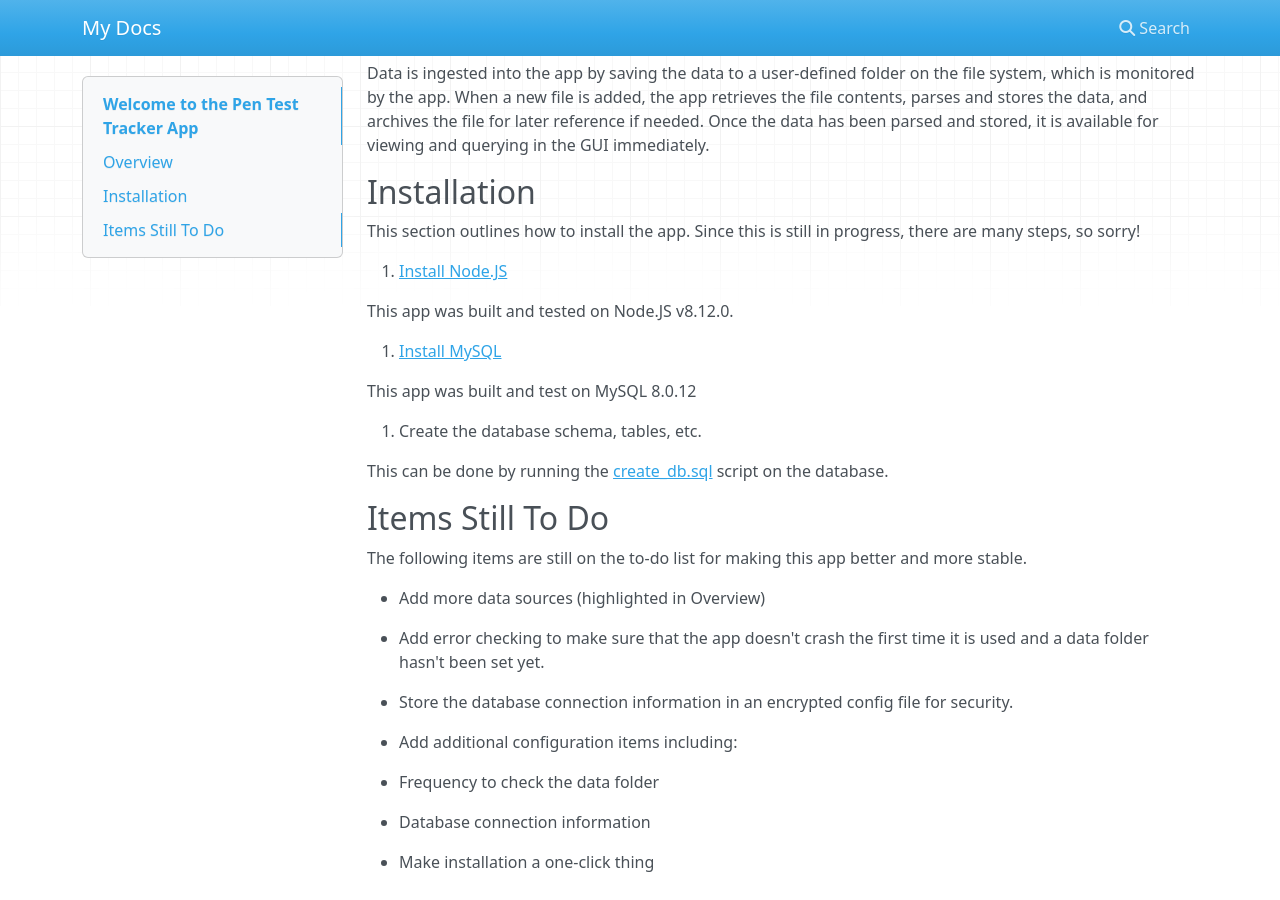
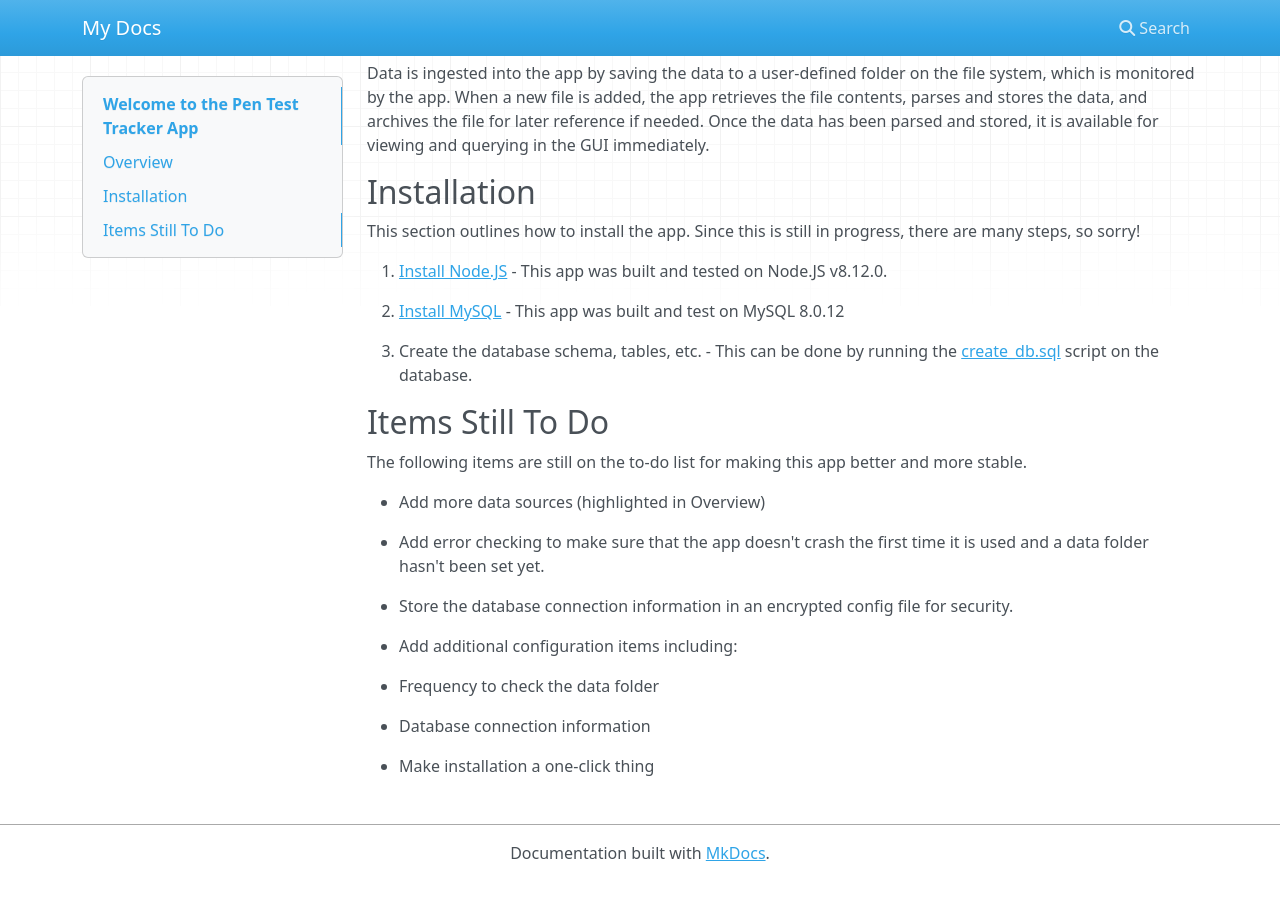
Before and after one commit to SarahLN/Pen-Test-Tracker, an MkDocs documentation site: the page built from docs/index.md, in a window 1280 px wide and 900 px high, scrolled down 584 px. Built offline with MkDocs 1.6.1, drawn with Linux system fonts in a browser that asks for light colours; nearby versions of some CDN libraries.

Commit message:
update spacing

```diff
--- a/docs/index.md
+++ b/docs/index.md
@@ -38,17 +38,11 @@ it is available for viewing and querying in the GUI immediately.
 This section outlines how to install the app.  Since this is still in progress, there
 are many steps, so sorry!
 
-1. [Install Node.JS](https://nodejs.org/en/download/)
+1. [Install Node.JS](https://nodejs.org/en/download/) - This app was built and tested on Node.JS v8.12.0.
 
-  This app was built and tested on Node.JS v8.12.0.
+2. [Install MySQL](https://dev.mysql.com/doc/refman/8.0/en/installing.html) - This app was built and test on MySQL 8.0.12
 
-2. [Install MySQL](https://dev.mysql.com/doc/refman/8.0/en/installing.html)
-
-  This app was built and test on MySQL 8.0.12
-
-3. Create the database schema, tables, etc.
-
-  This can be done by running the [create_db.sql](./create_db.sql) script on the database.
+3. Create the database schema, tables, etc. - This can be done by running the [create_db.sql](./create_db.sql) script on the database.
 
 
 ## Items Still To Do
```
